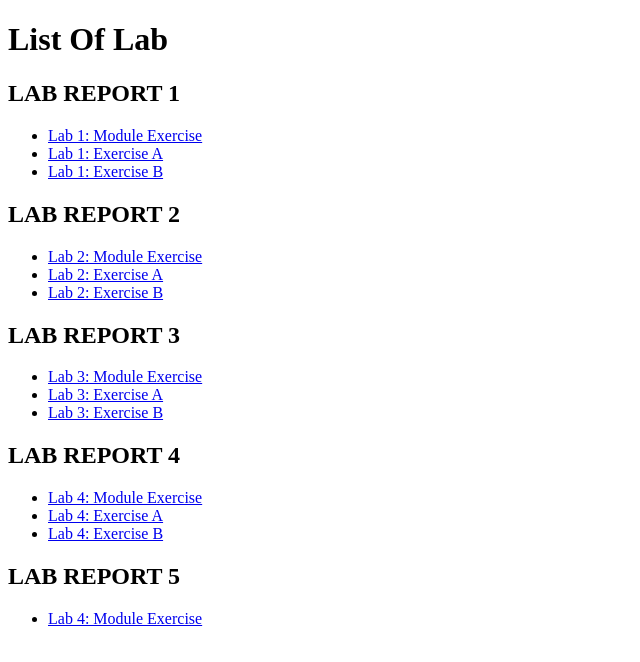
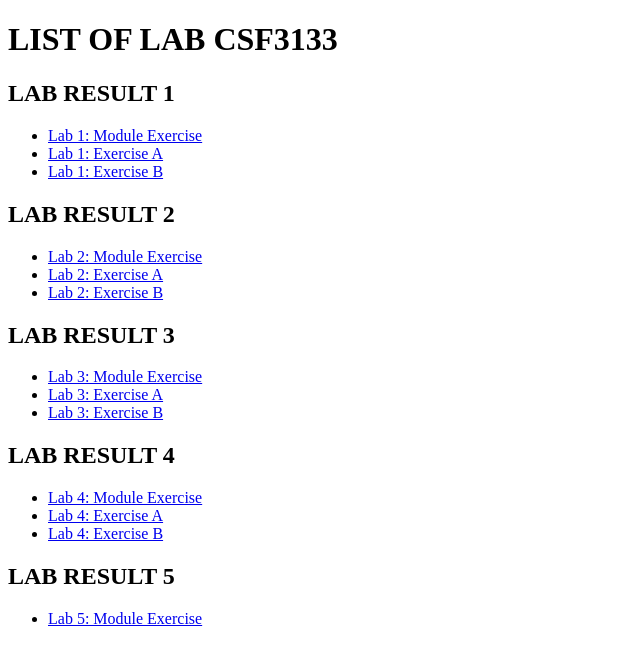
Before and after one commit to idzhar05/S79532_CSF3133_k2, a plain HTML site: page index.html in a window 1280 px wide. Shown: the whole page, without its empty margins (0-640 px from the left). Drawn offline with Linux system fonts and the light colour scheme.

Commit message:
Modify headings and title in index.html
Updated the headings from 'LAB REPORT' to 'LAB RESULT' and corrected the title to include course code.

```diff
--- a/index.html
+++ b/index.html
@@ -6,40 +6,40 @@
     </head>
 
     <body>
-        <h1>List Of Lab</h1>
+        <h1>LIST OF LAB CSF3133</h1>
 
-        <h2>LAB REPORT 1</h2>
+        <h2>LAB RESULT 1</h2>
         <ul>
             <li><a href="LAB 1/Lab 1/lab1.html">Lab 1: Module Exercise</a></li>
             <li><a href="LAB 1/LabExercise_1A/lab_exercise_1a.html">Lab 1: Exercise A</a></li>
             <li><a href="LAB 1/LabExercise_1B/lab1_ExerB.html">Lab 1: Exercise B</a></li>
         </ul>
 
-        <h2>LAB REPORT 2</h2>
+        <h2>LAB RESULT 2</h2>
         <ul>
             <li><a href="LAB2/lab2exercise/lab2.html">Lab 2: Module Exercise</a></li>
             <li><a href="LAB2/lab2_exerciseA/lab2_exerciseA.html">Lab 2: Exercise A </a></li>
             <li><a href="LAB2/lab2_exerciseB/lab2_exerciseB.html">Lab 2: Exercise B</a></li>
         </ul>
 
-        <h2>LAB REPORT 3</h2>
+        <h2>LAB RESULT 3</h2>
         <ul>
             <li><a href="LAB3/lab3exercise/lab3exercise.html">Lab 3: Module Exercise</a></li>
             <li><a href="LAB3/lab3_exerciseA/lab3_exerciseA.html">Lab 3: Exercise A </a></li>
             <li><a href="LAB3/lab3_exerciseB/lab3_exerciseB.html">Lab 3: Exercise B</a></li>
         </ul>
 
-        <h2>LAB REPORT 4</h2>
+        <h2>LAB RESULT 4</h2>
         <ul>
             <li><a href="LAB4/lab4exercise/lab4exercise.html">Lab 4: Module Exercise</a></li>
             <li><a href="LAB4/lab4_exerciseA/lab4_exerciseA.html">Lab 4: Exercise A </a></li>
             <li><a href="LAB4/lab4_exerciseB/lab4_exerciseB.html">Lab 4: Exercise B</a></li>
         </ul>
 
-        <h2>LAB REPORT 5</h2>
+        <h2>LAB RESULT 5</h2>
         <ul>
-            <li><a href="LAB5/lab5exercise/umt.html">Lab 4: Module Exercise</a></li>
+            <li><a href="LAB5/lab5exercise/umt.html">Lab 5: Module Exercise</a></li>
+        </ul>
 
-        </ul>
     </body>
 </html>
```
